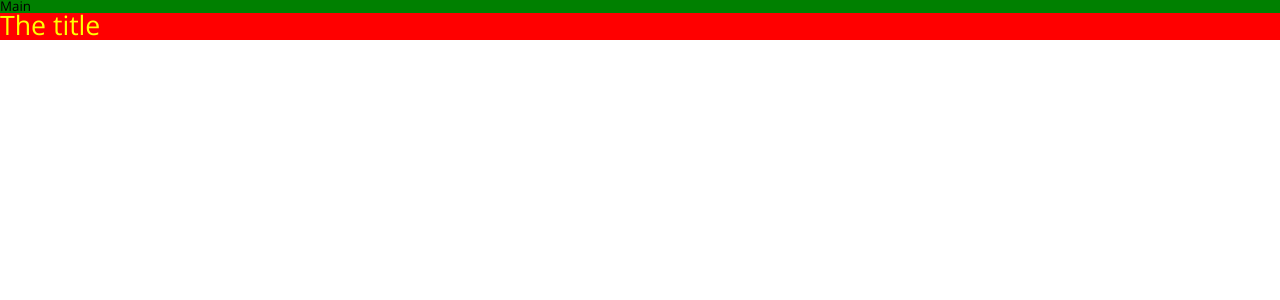
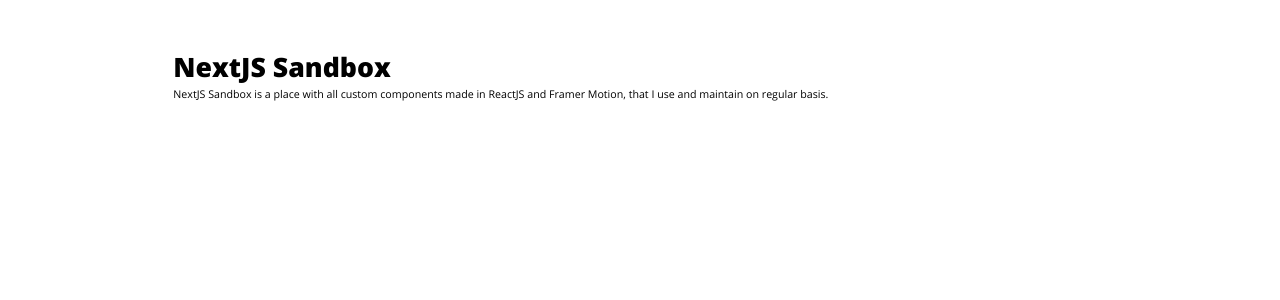
Before and after one commit to michalzalobny/next-sandbox, a Next.js app: page / in a window 1280 px wide. Shown: the top 300 px of the page. Built offline with nearby package versions, Linux system fonts and the light colour scheme; no server answers.

Commit message:
Update main page

```diff
--- a/src/containers/IndexPage/IndexPage.styles.ts
+++ b/src/containers/IndexPage/IndexPage.styles.ts
@@ -1,24 +1,29 @@
-import styled, { css } from 'styled-components';
+import styled from 'styled-components';
 
-interface WrapperProps {
-  isBlue: boolean;
-}
-export const Wrapper = styled.div<WrapperProps>`
-  background: red;
-  font-size: 2rem;
+import { sharedValues } from 'utils/sharedValues';
+import { media } from 'utils/media';
 
-  ${props =>
-    props.isBlue &&
-    css`
-      background-color: blue;
-    `}
+export const Wrapper = styled.div`
+  margin: 0 auto;
+  width: 85%;
+
+  ${media.tablet} {
+    width: 140rem;
+  }
 `;
 
 export const Title = styled.h1`
   font-size: 4rem;
-  color: yellow;
+  color: ${sharedValues.colors.trueBlack};
+  font-weight: 800;
+  margin-bottom: 1.5rem;
 `;
 
-export const MainWrapper = styled.div`
-  background: green;
+export const Description = styled.p`
+  font-size: 1.6rem;
+  color: ${sharedValues.colors.trueBlack};
 `;
+
+export const Header = styled.header`
+  margin: 8rem 0;
+`;
--- a/src/containers/IndexPage/IndexPage.tsx
+++ b/src/containers/IndexPage/IndexPage.tsx
@@ -5,18 +5,17 @@
 import * as S from './IndexPage.styles';
 
 export default function IndexPage() {
-  const [isBlue, setIsBlue] = React.useState(false);
-
-  React.useEffect(() => {
-    console.log(isBlue);
-  }, [isBlue]);
-
   return (
     <>
       <Head />
-      <S.Wrapper onClick={() => setIsBlue(prev => !prev)} isBlue={isBlue}>
-        <S.MainWrapper>Main</S.MainWrapper>
-        <S.Title>The title</S.Title>
+      <S.Wrapper>
+        <S.Header>
+          <S.Title>NextJS Sandbox</S.Title>
+          <S.Description>
+            NextJS Sandbox is a place with all custom components made in ReactJS and Framer Motion,
+            that I use and maintain on regular basis.
+          </S.Description>
+        </S.Header>
       </S.Wrapper>
     </>
   );
```
